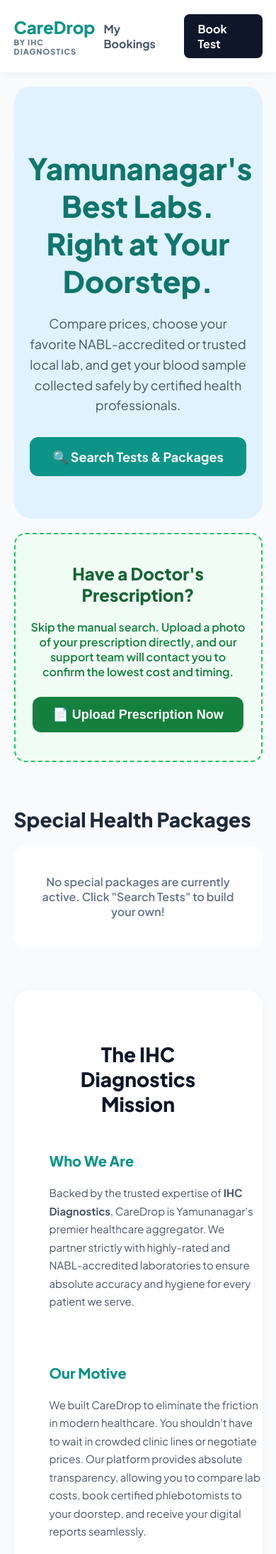
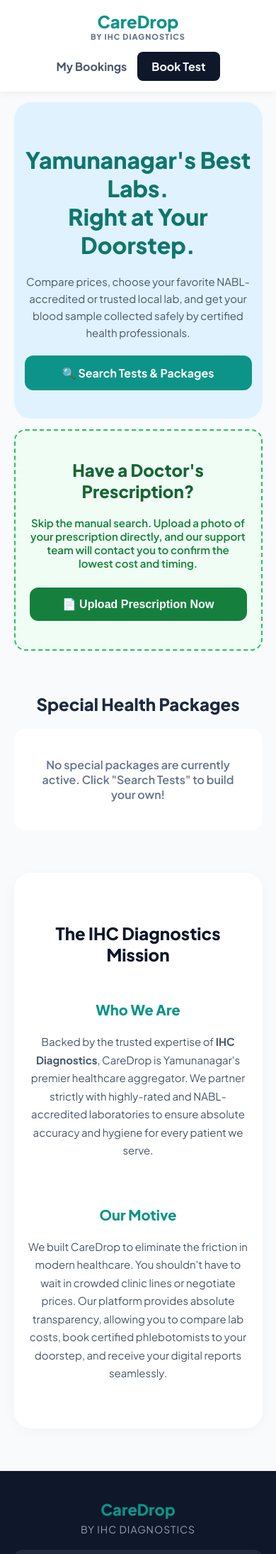
Before and after one commit to lab81617-del/caredrop-website, a Flask app: page / in a window 390 px wide. Shown: the top 2190 px of the page at 71% size. Run offline with Flask 3, Linux system fonts and the light colour scheme; data that the repository does not hold is empty; some libraries are stand-ins or nearby versions.

Commit message:
Update index.html

```diff
--- a/templates/index.html
+++ b/templates/index.html
@@ -7,8 +7,10 @@
     <link href="https://fonts.googleapis.com/css2?family=Plus+Jakarta+Sans:wght@400;600;700;800&display=swap" rel="stylesheet">
     <style>
         body { font-family: 'Plus Jakarta Sans', sans-serif; background: #F8FAFC; margin: 0; color: #0F172A; display: flex; flex-direction: column; min-height: 100vh; }
+
+        /* DESKTOP STYLES */
         .navbar { display: flex; justify-content: space-between; padding: 20px 5%; background: white; align-items: center; box-shadow: 0 2px 10px rgba(0,0,0,0.05); }
-        .logo { font-size: 24px; font-weight: 800; color: #0D9488; text-decoration: none; }
+        .logo { font-size: 24px; font-weight: 800; color: #0D9488; text-decoration: none; text-align: center; }
         .nav-links { display: flex; gap: 20px; align-items: center; }
         .nav-links a { text-decoration: none; color: #475569; font-weight: 700; }
         .btn-nav { background: #0F172A; color: white !important; padding: 10px 20px; border-radius: 8px; }
@@ -21,7 +23,7 @@
 
         .section { padding: 40px 5%; flex-grow: 1; }
         .section h2 { font-size: 28px; font-weight: 800; margin-bottom: 20px; color: #1E293B; }
-        .grid { display: grid; grid-template-columns: repeat(auto-fit, minmax(320px, 1fr)); gap: 30px; }
+        .grid { display: grid; grid-template-columns: repeat(auto-fit, minmax(300px, 1fr)); gap: 30px; }
 
         .pkg-card { background: white; padding: 30px; border-radius: 16px; box-shadow: 0 4px 15px rgba(0,0,0,0.03); border-top: 4px solid #0D9488; position: relative; transition: 0.2s; display: flex; flex-direction: column; }
         .pkg-card:hover { transform: translateY(-5px); box-shadow: 0 15px 30px rgba(0,0,0,0.06); }
@@ -36,6 +38,25 @@
 
         .pkg-btn { display: block; width: 100%; text-align: center; background: #F1F5F9; color: #0F172A; padding: 14px; border-radius: 8px; font-weight: 700; border: none; cursor: pointer; font-size: 16px; transition: 0.2s; margin-top: auto; }
         .pkg-btn:hover { background: #0D9488; color: white; }
+
+        /* --- MOBILE SMART STYLES --- */
+        @media (max-width: 768px) {
+            /* Stacks the logo on top of the buttons */
+            .navbar { flex-direction: column; gap: 15px; padding: 15px 5%; }
+            .nav-links { width: 100%; justify-content: center; gap: 15px; }
+
+            /* Shrinks hero text and spacing */
+            .hero { padding: 40px 15px; margin: 15px 5%; }
+            .hero h1 { font-size: 32px; }
+            .hero p { font-size: 15px; margin-bottom: 20px; }
+            .btn-hero { width: 100%; box-sizing: border-box; font-size: 16px; padding: 14px; }
+
+            /* Centers titles */
+            .section h2 { font-size: 24px; text-align: center; }
+
+            /* Stacks motive boxes */
+            .motive-grid { grid-template-columns: 1fr !important; gap: 30px !important; text-align: center; }
+        }
     </style>
 </head>
 <body>
@@ -56,8 +77,8 @@
     <!-- DIRECT PRESCRIPTION UPLOAD BANNER -->
     <div style="background: #F0FDF4; border-radius: 16px; margin: 0 5%; text-align: center; padding: 40px 20px; border: 2px dashed #22C55E;">
         <h2 style="color: #166534; margin-top: 0; font-size: 24px; font-weight: 800;">Have a Doctor's Prescription?</h2>
-        <p style="color: #15803D; margin-bottom: 25px; font-weight: 600; font-size: 16px; max-width: 600px; margin-left: auto; margin-right: auto;">Skip the manual search. Upload a photo of your prescription directly, and our support team will contact you to confirm the lowest cost and timing.</p>
-        <button onclick="directPrescription()" class="btn-hero" style="background: #15803D; padding: 14px 28px;">📄 Upload Prescription Now</button>
+        <p style="color: #15803D; margin-bottom: 25px; font-weight: 600; font-size: 15px; max-width: 600px; margin-left: auto; margin-right: auto;">Skip the manual search. Upload a photo of your prescription directly, and our support team will contact you to confirm the lowest cost and timing.</p>
+        <button onclick="directPrescription()" class="btn-hero" style="background: #15803D;">📄 Upload Prescription Now</button>
     </div>
 
     <div class="section">
@@ -77,7 +98,6 @@
                             {% endif %}
                         {% endfor %}
                     </ul>
-                    <!-- FIX: Removed the backslash that crashed the system -->
                     <button class="pkg-btn" onclick="bookPackage({{ pkg.id }}, '{{ pkg.title }}', {{ pkg.discounted_price }}, '{{ pkg.lab_name or "CareDrop" }}')">Book This Package</button>
                 </div>
                 {% endif %}
@@ -90,9 +110,9 @@
     </div>
 
     <!-- OUR MOTIVE & COMPANY INFO -->
-    <div class="section" style="background: white; border-radius: 24px; margin: 20px 5% 60px 5%; padding: 50px; box-shadow: 0 4px 20px rgba(0,0,0,0.03);">
+    <div class="section" style="background: white; border-radius: 24px; margin: 20px 5% 60px 5%; padding: 50px 20px; box-shadow: 0 4px 20px rgba(0,0,0,0.03);">
         <h2 style="color: #0F172A; text-align: center; margin-bottom: 30px;">The IHC Diagnostics Mission</h2>
-        <div style="display: grid; grid-template-columns: repeat(auto-fit, minmax(300px, 1fr)); gap: 40px;">
+        <div class="motive-grid" style="display: grid; grid-template-columns: repeat(auto-fit, minmax(300px, 1fr)); gap: 40px;">
             <div>
                 <h3 style="color: #0D9488; font-size: 20px; font-weight: 800;">Who We Are</h3>
                 <p style="color: #475569; line-height: 1.7; font-size: 15px;">Backed by the trusted expertise of <b>IHC Diagnostics</b>, CareDrop is Yamunanagar's premier healthcare aggregator. We partner strictly with highly-rated and NABL-accredited laboratories to ensure absolute accuracy and hygiene for every patient we serve.</p>
```
